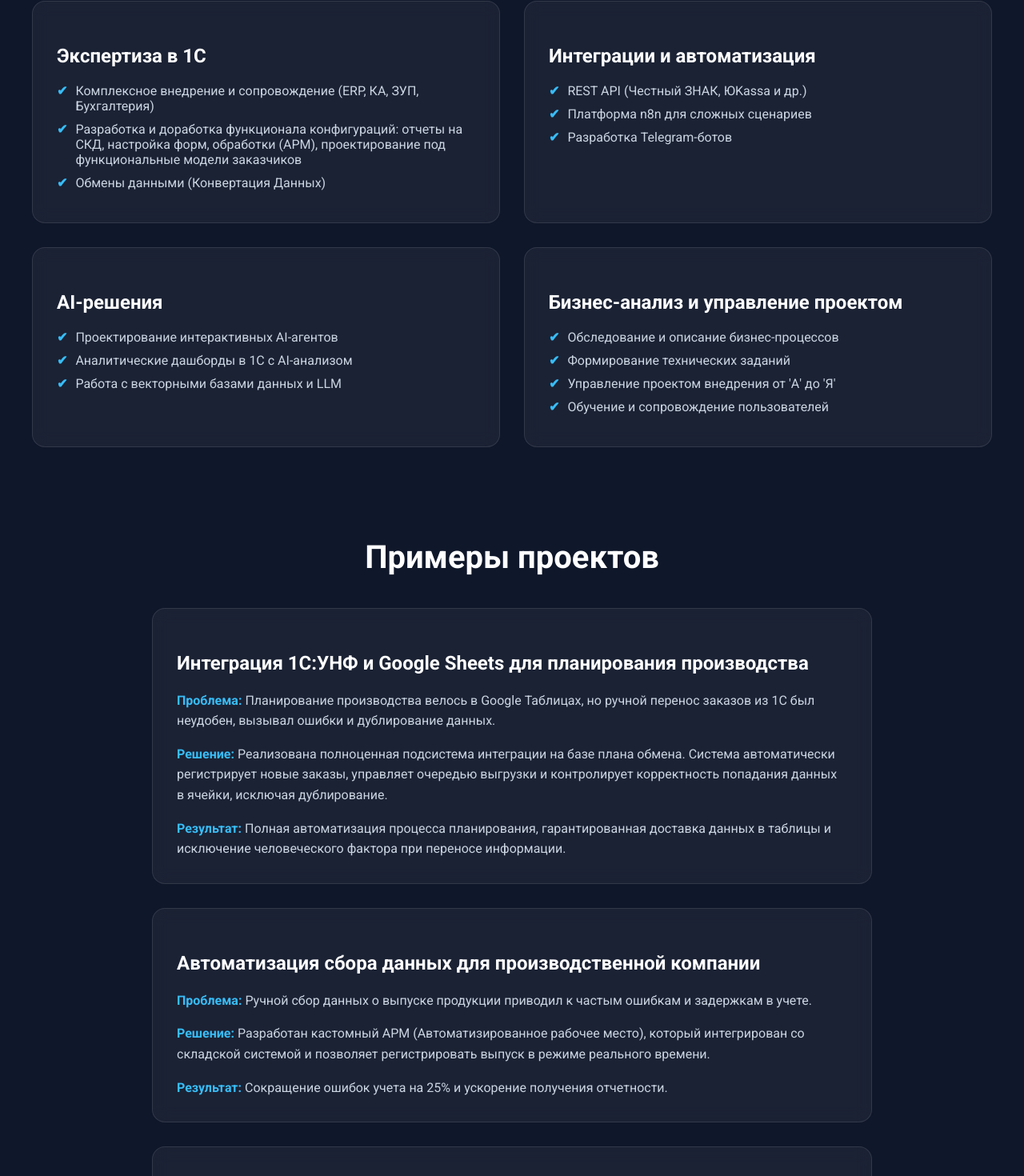
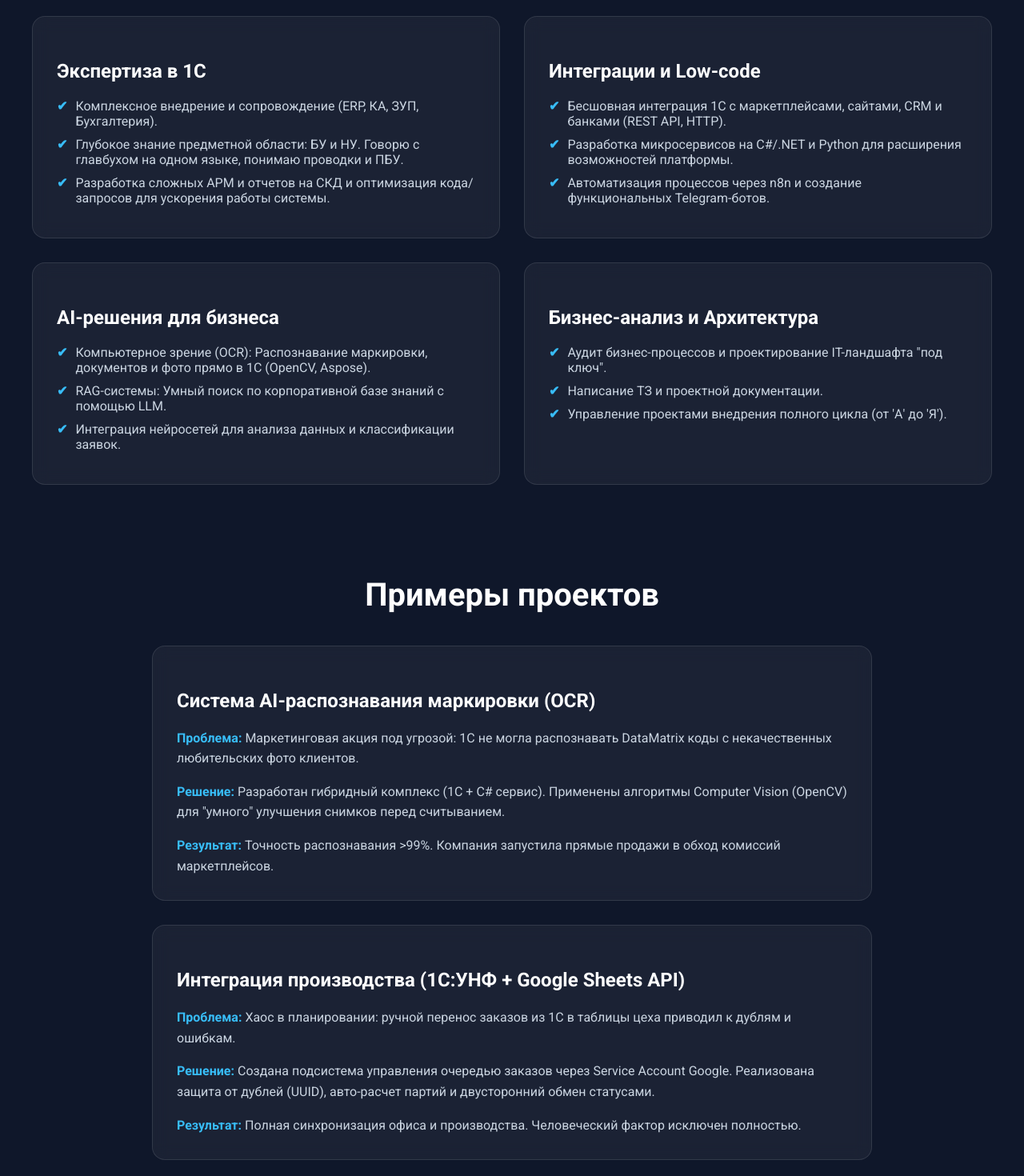
Before and after one commit to prepod2003/1c-expert-landing, a React (Create React App) app: page / in a window 1280 px wide. Shown: the part 1254-2724 px from the top of the page at 80% size. Built offline with nearby package versions, Linux system fonts and the light colour scheme.

Commit message:
Р‘РѕР»СЊС€РёРµ РёР·РјРµРЅРµРЅРёСЏ РІ РѕРїРёСЃР°РЅРёСЏС…

```diff
--- a/src/components/About.js
+++ b/src/components/About.js
@@ -8,7 +8,8 @@ const About = () => {
         <div className="about-content">
           <h2>Больше, чем просто программист 1С</h2>
           <p>
-            Последние 20 лет я помогаю бизнесу решать задачи с помощью технологий, пройдя путь от классического разработчика 1С до архитектора комплексных систем. Я не просто 'кодирую' — я выступаю как бизнес-аналитик, который вникает в вашу проблему, и как руководитель проекта, который берет на себя ответственность за результат от 'А' до 'Я'.
+            За 20 лет в IT я прошел путь от классической автоматизации до архитектуры высоконагруженных гибридных систем. Мой подход — это синергия: я глубоко понимаю «боли» бухгалтерии и производства, но решаю их современными методами.
+            Если задачу нельзя решить средствами 1С, я подключаю искусственный интеллект, пишу микросервисы или настраиваю интеграции. Я не просто закрываю тикеты — я проектирую цифровое будущее вашей компании.
           </p>
           <div className="key-metrics">
             <div className="metric">
--- a/src/components/Hero.js
+++ b/src/components/Hero.js
@@ -5,7 +5,7 @@ import heroBackground from '../assets/hero-background.png';
 import { motion } from 'framer-motion';
 
 const Hero = () => {
-  const text = "1С-Эксперт нового поколения";
+  const text = "Архитектор 1С и интеллектуальных систем: Enterprise + AI + Web";
 
   return (
     <section
@@ -40,7 +40,7 @@ const Hero = () => {
             animate={{ opacity: 1, y: 0 }}
             transition={{ delay: 1.5, duration: 0.8 }}
           >
-            Решаю задачи бизнеса от 'А' до 'Я': от бизнес-анализа и архитектуры до разработки и внедрения 1С, интегрированной с AI и современными веб-технологиями.
+            Разрабатываю и внедряю решения там, где стандартная 1С бессильна. Объединяю надежность платформы 1С с мощью нейросетей, Python и C# для кратного роста эффективности вашего бизнеса.
           </motion.p>
           <motion.div
             className="hero-buttons"
--- a/src/components/Portfolio.js
+++ b/src/components/Portfolio.js
@@ -4,28 +4,28 @@ import './Portfolio.css';
 const Portfolio = () => {
   const cases = [
     {
-      title: 'Интеграция 1С:УНФ и Google Sheets для планирования производства',
-      problem: 'Планирование производства велось в Google Таблицах, но ручной перенос заказов из 1С был неудобен, вызывал ошибки и дублирование данных.',
-      solution: 'Реализована полноценная подсистема интеграции на базе плана обмена. Система автоматически регистрирует новые заказы, управляет очередью выгрузки и контролирует корректность попадания данных в ячейки, исключая дублирование.',
-      result: 'Полная автоматизация процесса планирования, гарантированная доставка данных в таблицы и исключение человеческого фактора при переносе информации.'
+      title: 'Система AI-распознавания маркировки (OCR)',
+      problem: 'Маркетинговая акция под угрозой: 1С не могла распознавать DataMatrix коды с некачественных любительских фото клиентов.',
+      solution: 'Разработан гибридный комплекс (1С + C# сервис). Применены алгоритмы Computer Vision (OpenCV) для "умного" улучшения снимков перед считыванием.',
+      result: 'Точность распознавания >99%. Компания запустила прямые продажи в обход комиссий маркетплейсов.'
     },
     {
-      title: 'Автоматизация сбора данных для производственной компании',
-      problem: 'Ручной сбор данных о выпуске продукции приводил к частым ошибкам и задержкам в учете.',
-      solution: 'Разработан кастомный АРМ (Автоматизированное рабочее место), который интегрирован со складской системой и позволяет регистрировать выпуск в режиме реального времени.',
-      result: 'Сокращение ошибок учета на 25% и ускорение получения отчетности.'
+      title: 'Интеграция производства (1С:УНФ + Google Sheets API)',
+      problem: 'Хаос в планировании: ручной перенос заказов из 1С в таблицы цеха приводил к дублям и ошибкам.',
+      solution: 'Создана подсистема управления очередью заказов через Service Account Google. Реализована защита от дублей (UUID), авто-расчет партий и двусторонний обмен статусами.',
+      result: 'Полная синхронизация офиса и производства. Человеческий фактор исключен полностью.'
     },
     {
-      title: 'Система прогнозирования спроса для торговой сети',
-      problem: 'Сложности с планированием закупок из-за неточного прогнозирования спроса на товары.',
-      solution: 'Создан аналитический дашборд в 1С, использующий AI-модель для анализа исторических данных о продажах и выявления трендов.',
-      result: 'Точность прогнозирования спроса выросла на 15%, что позволило оптимизировать складские запасы.'
+      title: 'Миграция Холдинга на 1С:ЗУП 3.0',
+      problem: 'Устаревшая система не справлялась с расчетом зарплаты для 5000+ сотрудников в 40 юрлицах.',
+      solution: 'Бесшовный перевод с ЗУП 2.5 на 3.0. Адаптация сложных алгоритмов расчета, перенос исторических данных, обучение HR-отдела.',
+      result: 'Успешная сдача отчетности в ФНС из новой системы в первый же квартал.'
     },
     {
-      title: 'Оптимизация обработки клиентских заявок',
-      problem: 'Долгая ручная обработка и маршрутизация входящих заявок от клиентов.',
-      solution: 'Внедрен Telegram-бот и сценарий в n8n, который автоматически классифицирует заявки по ключевым словам и назначает ответственных менеджеров в 1С.',
-      result: 'Скорость реакции на заявку сократилась в 3 раза.'
+      title: 'Внедрение 1С:ERP на производстве',
+      problem: 'Отсутствие единой системы управления, "лоскутная" автоматизация, непрозрачность учета себестоимости.',
+      solution: 'Руководство проектом полного цикла. Проведено предпроектное обследование, разработана функциональная модель, организована работа команды и смежных подрядчиков.',
+      result: 'Запуск единой ERP-системы. Прозрачный расчет себестоимости и управляемость процессов производства.'
     }
   ];
 
--- a/src/components/Services.js
+++ b/src/components/Services.js
@@ -10,34 +10,33 @@ const Services = () => {
           <div className="service-card">
             <h3>Экспертиза в 1С</h3>
             <ul>
-              <li>Комплексное внедрение и сопровождение (ERP, КА, ЗУП, Бухгалтерия)</li>
-              <li>Разработка и доработка функционала конфигураций: отчеты на СКД, настройка форм, обработки (АРМ), проектирование под функциональные модели заказчиков </li>
-              <li>Обмены данными (Конвертация Данных)</li>
+              <li>Комплексное внедрение и сопровождение (ERP, КА, ЗУП, Бухгалтерия).</li>
+              <li>Глубокое знание предметной области: БУ и НУ. Говорю с главбухом на одном языке, понимаю проводки и ПБУ.</li>
+              <li>Разработка сложных АРМ и отчетов на СКД и оптимизация кода/запросов для ускорения работы системы.</li>
             </ul>
           </div>
           <div className="service-card">
-            <h3>Интеграции и автоматизация</h3>
+            <h3>Интеграции и Low-code</h3>
             <ul>
-              <li>REST API (Честный ЗНАК, ЮKassa и др.)</li>
-              <li>Платформа n8n для сложных сценариев</li>
-              <li>Разработка Telegram-ботов</li>
+              <li>Бесшовная интеграция 1С с маркетплейсами, сайтами, CRM и банками (REST API, HTTP).</li>
+              <li>Разработка микросервисов на C#/.NET и Python для расширения возможностей платформы.</li>
+              <li>Автоматизация процессов через n8n и создание функциональных Telegram-ботов.</li>
             </ul>
           </div>
           <div className="service-card">
-            <h3>AI-решения</h3>
+            <h3>AI-решения для бизнеса</h3>
             <ul>
-              <li>Проектирование интерактивных AI-агентов</li>
-              <li>Аналитические дашборды в 1С с AI-анализом</li>
-              <li>Работа с векторными базами данных и LLM</li>
+              <li>Компьютерное зрение (OCR): Распознавание маркировки, документов и фото прямо в 1С (OpenCV, Aspose).</li>
+              <li>RAG-системы: Умный поиск по корпоративной базе знаний с помощью LLM.</li>
+              <li>Интеграция нейросетей для анализа данных и классификации заявок.</li>
             </ul>
           </div>
           <div className="service-card">
-            <h3>Бизнес-анализ и управление проектом</h3>
+            <h3>Бизнес-анализ и Архитектура</h3>
             <ul>
-              <li>Обследование и описание бизнес-процессов</li>
-              <li>Формирование технических заданий</li>
-              <li>Управление проектом внедрения от 'А' до 'Я'</li>
-              <li>Обучение и сопровождение пользователей</li>
+              <li>Аудит бизнес-процессов и проектирование IT-ландшафта "под ключ".</li>
+              <li>Написание ТЗ и проектной документации.</li>
+              <li>Управление проектами внедрения полного цикла (от 'А' до 'Я').</li>
             </ul>
           </div>
         </div>
--- a/src/components/TechStack.js
+++ b/src/components/TechStack.js
@@ -3,10 +3,10 @@ import './TechStack.css';
 
 const TechStack = () => {
   const tech = {
-    "Языки": ["1С", "Python", "C#", "JavaScript"],
-    "Платформы": ["1С:Предприятие", "n8n"],
-    "Базы данных": ["MS SQL", "PostgreSQL"],
-    "AI": ["LLM", "Vector DB"]
+    "Языки": ["1С (Expert)", "C# (.NET)", "Python", "JavaScript"],
+    "Платформы": ["1С:Предприятие 8.3", "n8n", "Telegram API"],
+    "Базы данных": ["MS SQL", "PostgreSQL", "Supabase"],
+    "AI & Data": ["OpenCV", "Aspose", "LLM", "Vector DB"]
   };
 
   return (
```
Also changed, not shown: src/components/TechStack.css (+11 -2 lines).
